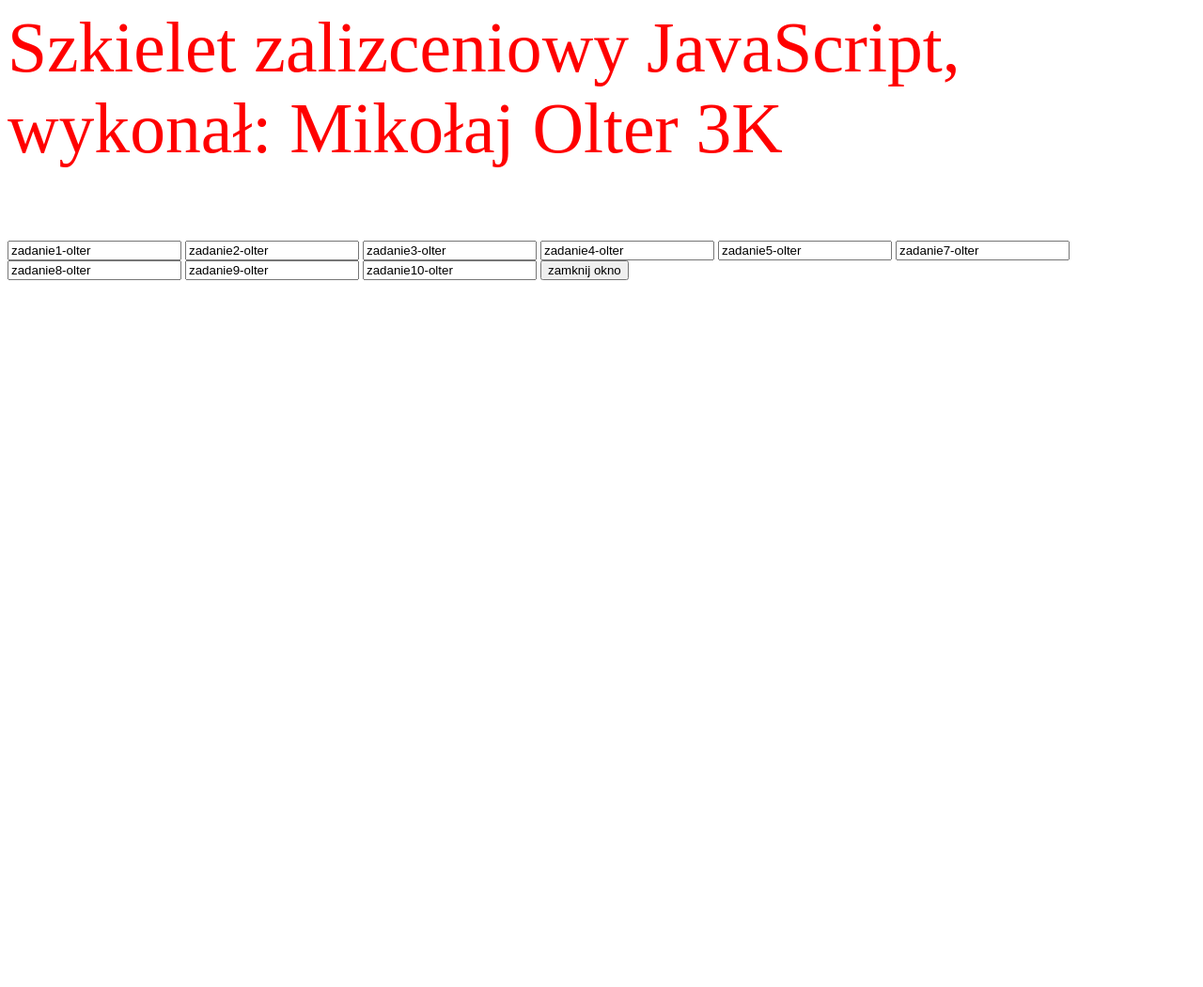
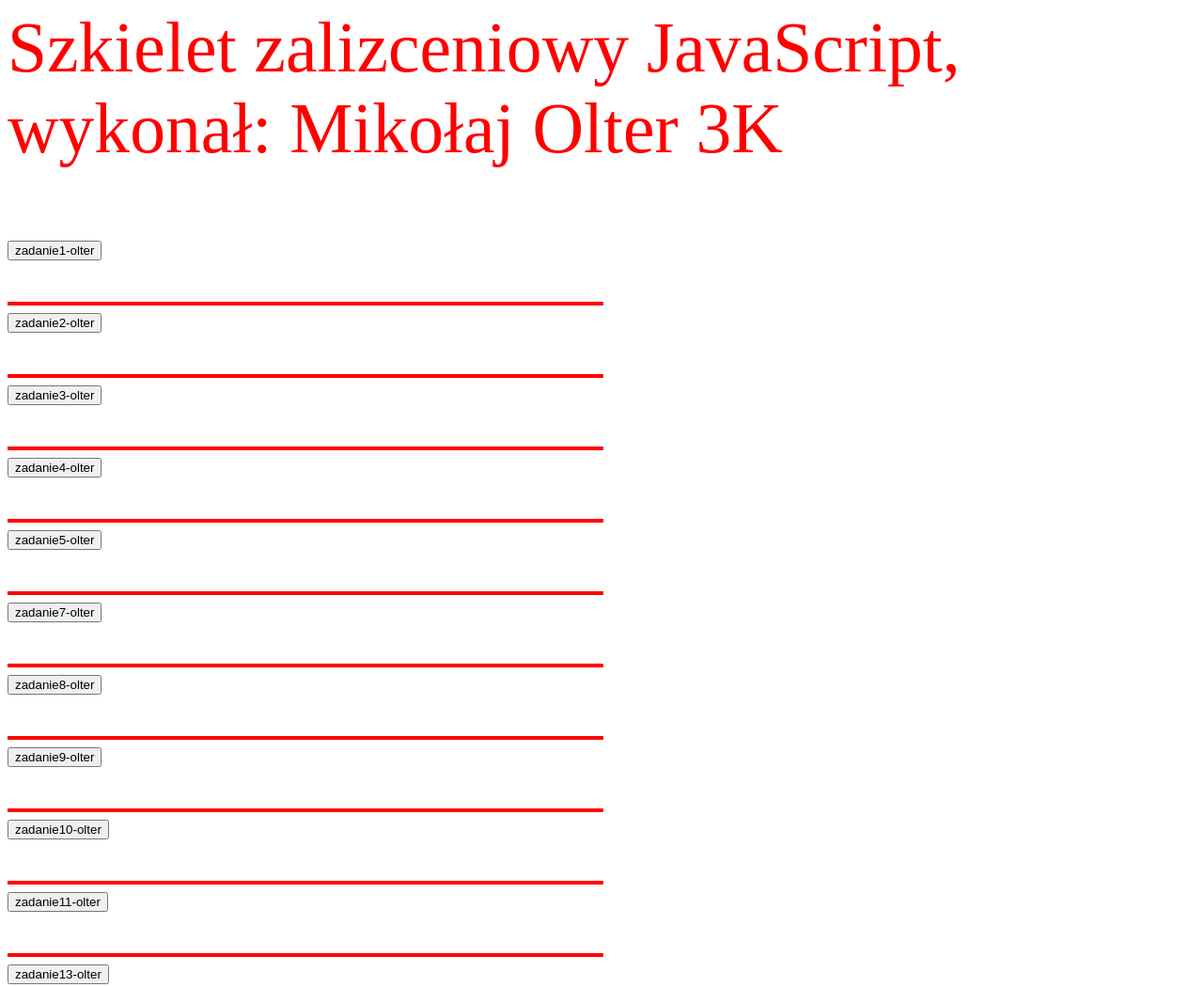
Before and after one commit to AfterGear/piec, a plain HTML site: page index.html in a window 1280 px wide. Shown: the top 1050 px of the page at 94% size. Before the commit the page ends 800 px from the top, so only its background shows below. Drawn offline with Linux system fonts and the light colour scheme.

Commit message:
Add files via upload

```diff
--- a/index.html
+++ b/index.html
@@ -24,16 +24,29 @@
     <body>
         <p id="hhh">Szkielet zalizceniowy JavaScript,<br> wykonał: Mikołaj Olter 3K</p>
         <form>
-            <input type="button_z1" name="zadanie1" value="zadanie1-olter" onclick="WinOpen('z1/z1_olte.html', 'okienko_z1', 210, 60, 200, 200)">
-            <input type="button_z2" name="zadanie2" value="zadanie2-olter" onclick="WinOpen('z2/z2_olte.html', 'okienko_z2', 200, 230, 200, 200)">
-            <input type="button_z3" name="zadanie3" value="zadanie3-olter" onclick="WinOpen('z3/z3_olte.html', 'okienko_z3', 160, 380, 200, 200)">
-            <input type="button_z4" name="zadanie4" value="zadanie4-olter" onclick="WinOpen('z4/z4_olte.html', 'okienko_z4', 1000, 800, 10, 400)">
-            <input type="button_z5" name="zadanie5" value="zadanie5-olter" onclick="WinOpen('z5/z5_olte.html', 'okienko_z5', 1000, 210, 600, 325)">
-            <input type="button_z7" name="zadanie7" value="zadanie7-olter" onclick="WinOpen('z7/z7_olte.html', 'okienko_z7', 1000, 210, 600, 325)">
-            <input type="button_z8" name="zadanie8" value="zadanie8-olter" onclick="WinOpen('z8/z8_olte.html', 'okienko_z8', 1000, 210, 600, 325)">
-            <input type="button_z9" name="zadanie9" value="zadanie9-olter" onclick="WinOpen('z9/z9_olte.html', 'okienko_z9', 1000, 210, 600, 325)">
-            <input type="button_z10" name="zadanie10" value="zadanie10-olter" onclick="WinOpen('z10/z10_olte.html', 'okienko_z10', 1000, 210, 600, 325)">
-            <input type="button" value="zamknij okno" onclick="okno_zamknij()"/>
+            <button onclick="WinOpen('z1/z1_olte.html', 'okienko_z1', 210, 60, 200, 200)">zadanie1-olter</button><br><br><br>
+            <hr size=4 width=50% align=LEFT color=red>
+            <button onclick="WinOpen('z2/z2_olte.html', 'okienko_z2', 200, 230, 200, 200)">zadanie2-olter</button><br><br><br>
+            <hr size=4 width=50% align=LEFT color=red>
+            <button onclick="WinOpen('z3/z3_olte.html', 'okienko_z3', 160, 380, 200, 200)">zadanie3-olter</button><br><br><br>
+            <hr size=4 width=50% align=LEFT color=red>
+            <button onclick="WinOpen('z4/z4_olte.html', 'okienko_z4', 1000, 800, 10, 400)">zadanie4-olter</button><br><br><br>
+            <hr size=4 width=50% align=LEFT color=red>
+            <button onclick="WinOpen('z5/z5_olte.html', 'okienko_z5', 1000, 210, 600, 325)">zadanie5-olter</button><br><br><br>
+            <hr size=4 width=50% align=LEFT color=red>
+            <button onclick="WinOpen('z7/z7_olte.html', 'okienko_z7', 1000, 210, 600, 325)">zadanie7-olter</button> <br><br><br>
+            <hr size=4 width=50% align=LEFT color=red>
+            <button onclick="WinOpen('z8/z8_olte.html', 'okienko_z8', 1000, 210, 600, 325)">zadanie8-olter</button><br><br><br>
+            <hr size=4 width=50% align=LEFT color=red>
+            <button onclick="WinOpen('z9/z9_olte.html', 'okienko_z9', 1000, 210, 600, 325)">zadanie9-olter</button><br><br><br>
+            <hr size=4 width=50% align=LEFT color=red>
+            <button onclick="WinOpen('z10/z10_olte.html', 'okienko_z10', 1000, 210, 600, 325)">zadanie10-olter</button><br><br><br>
+            <hr size=4 width=50% align=LEFT color=red>
+            <button onclick="WinOpen('z11/z11_olte.html', 'okienko_z11', 1000, 210, 600, 325)">zadanie11-olter</button><br><br><br>
+            <hr size=4 width=50% align=LEFT color=red>
+            <button onclick="WinOpen('z13/z13_olte.html', 'okienko_z13', 1000, 210, 600, 325)">zadanie13-olter</button><br><br><br>
+
+            <br><br><br><input type="button" value="zamknij okno" onclick="okno_zamknij()"/>
         </form>
     </body>
 </html>
```
Also changed, not shown: z11/z11_olte.html (added, +14 -0 lines), z13/z13_olte.html (added, +23 -0 lines).
